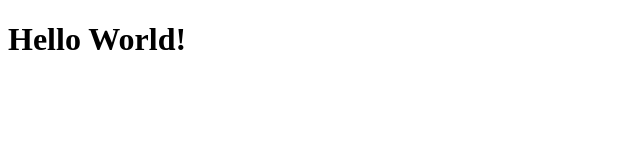
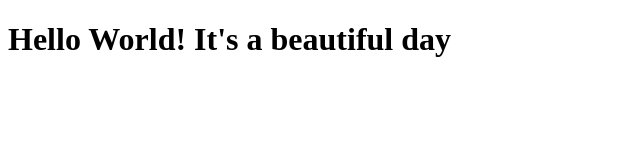
Before and after one commit to drmonjr/coursera-test1, a plain HTML site: page site/index.html in a window 1280 px wide. Shown: the whole page, without its empty margins (0-640 px from the left). Drawn offline with Linux system fonts and the light colour scheme.

Commit message:
Small addition to our page content.

```diff
--- a/site/index.html
+++ b/site/index.html
@@ -4,6 +4,6 @@
 	<title>Hello World!</title>
 </head>
 <body>
-<h1>Hello World!</h1>
+<h1>Hello World! It's a beautiful day</h1>
 </body>
 </html>
```
